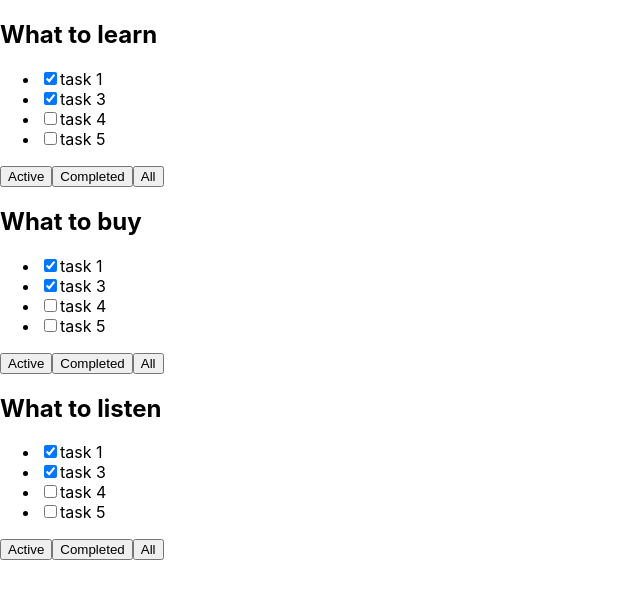
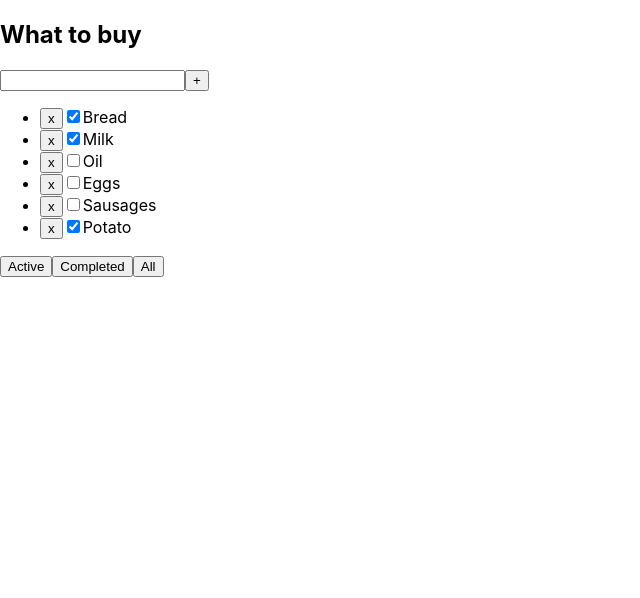
Before and after one commit to Masha-Gorb/todolist-app, a React (Create React App) app: page / in a window 1280 px wide. Shown: the top 598 px of the page, without its empty margins (0-640 px from the left). Built offline with nearby package versions, Linux system fonts and the light colour scheme.

Commit message:
add deleteTask

```diff
--- a/src/App.tsx
+++ b/src/App.tsx
@@ -1,11 +1,35 @@
-import React from 'react'
+import React, {useState} from 'react'
 import {TodoList} from "./TodoList";
 
 const App =() => {
+
+    const [tasks, setTasks] = useState([
+        {id: 1, title: "Bread", checked: true},
+        {id: 2, title: "Milk", checked: true},
+        {id: 3, title: "Oil", checked: false},
+        {id: 4, title: "Eggs", checked: false},
+        {id: 5, title: "Sausages", checked: false},
+        {id: 6, title: "Potato", checked: true}
+    ])
+
+    //делаем удаление таски
+    //передаем функции аргумент - в нашем случае найтись может по Id
+    //в типизации в Todolist.tsx указываем какой тип получает функция
+    //в Todolist.tsx этой функции в пропсах нужно тоже получить аргумент, но там id у нас отфильтровано
+    //фильтр, отрисуй мне все айдишки кроме той которая в тебя пришла
+    //запустить перерисовку можем только с помощью сетТаскс через юзСтейт
+    const deleteTask = (taskId: number) => {
+       let deleteTask1 = tasks.filter( f => f.id!==taskId )
+        setTasks(deleteTask1)
+    }
+
+
     return <div>
-        <TodoList title="What to learn"/>
-        <TodoList title="What to buy"/>
-        <TodoList title="What to listen"/>
+        <TodoList
+            title="What to buy"
+            tasks={tasks}
+            deleteTask={deleteTask}
+        />
     </div>
 }
 
--- a/src/TodoList.tsx
+++ b/src/TodoList.tsx
@@ -1,18 +1,38 @@
 import React from 'react'
 
+type tasksPropsType = {
+    id: number,
+    title: string
+    checked: boolean
+}
 
-export const TodoList = (props:any) => {
-    return <div>
+type propsType = {
+    title: string
+    tasks: Array<tasksPropsType>
+    deleteTask: (taskId: number) => void
+}
+
+export const TodoList = (props:propsType) => {
+    return (
+        <div>
 
 
         <h2>{props.title}</h2>
-
+        <input/>
+        <button>+</button>
         <div>
             <ul>
-                <li><input type="checkbox" checked={true}/>task 1</li>
-                <li><input type="checkbox" checked={true}/>task 3</li>
-                <li><input type="checkbox" checked={false}/>task 4</li>
-                <li><input type="checkbox" checked={false}/>task 5</li>
+                {props.tasks.map(m => {
+                    // debugger
+                    return (
+                        <li key={m.id}>
+                            <button onClick={() => props.deleteTask(m.id)}>x</button>
+                            <input type="checkbox" checked={m.checked}/>
+                            <span>{m.title}</span>
+                        </li>
+                    )
+                }
+                )}
             </ul>
         </div>
 
@@ -22,4 +42,5 @@ export const TodoList = (props:any) => {
         <button>All</button>
 
     </div>
+    )
 }
```
